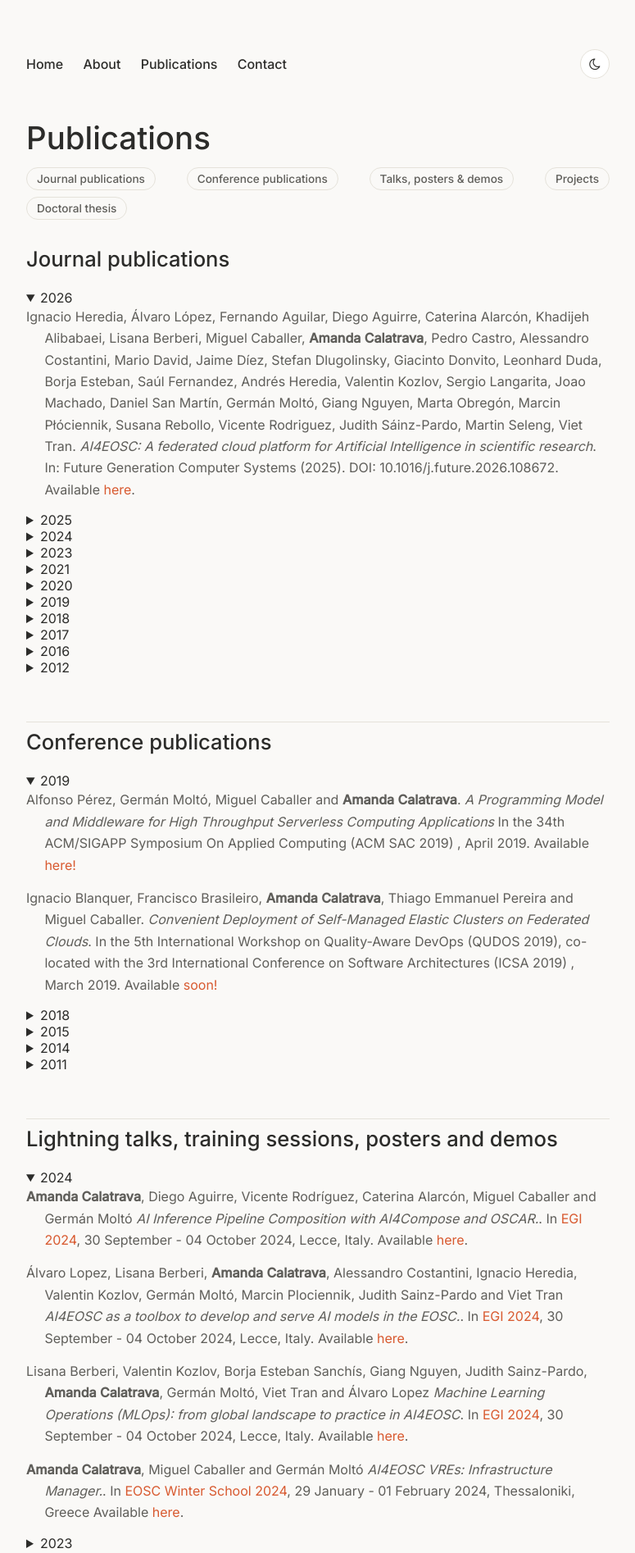
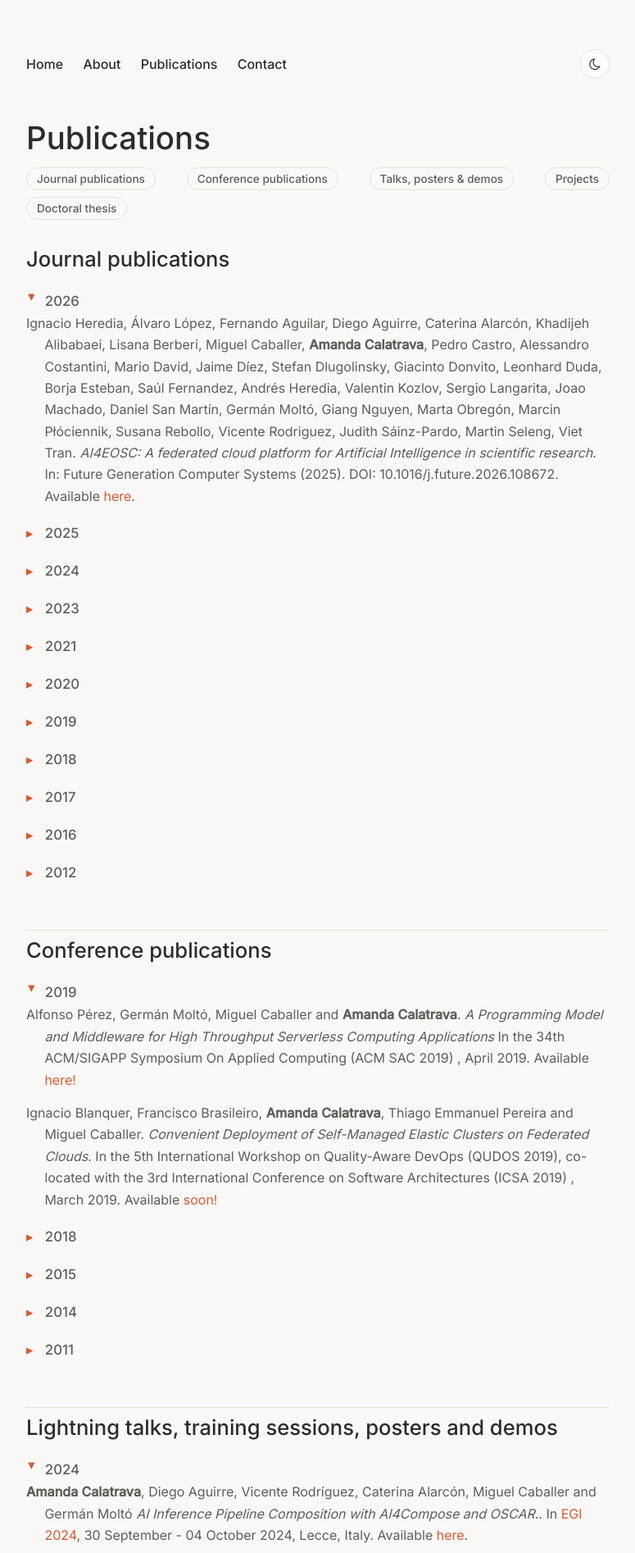
Before and after one commit to amcaar/amcaar.github.io, a Jekyll site: the page built from cv/index.html, in a window 1280 px wide. Shown: the top 1894 px of the page at 82% size, without its empty margins (252-1027 px from the left). Built offline with Jekyll 4.4.1, drawn with Linux system fonts in a browser that asks for light colours.

Commit message:
Add styles for cv colapsing elements
Added styles for cv-year class and its summary element.

```diff
--- a/css/pages.css
+++ b/css/pages.css
@@ -239,6 +239,44 @@ ul.contact {
 	margin-bottom: 10px;
 }
 
+.cv-year {
+	margin-top: 18px;
+}
+
+.cv-year summary {
+	cursor: pointer;
+	list-style: none;
+	color: var(--color-text-secondary);
+	font-size: 1.05em;
+	font-weight: 500;
+	padding: 4px 0;
+}
+
+.cv-year summary::-webkit-details-marker {
+	display: none;
+}
+
+.cv-year summary::before {
+	content: "▸";
+	display: inline-block;
+	width: 1em;
+	margin-right: 6px;
+	color: var(--color-accent);
+	transition: transform 0.15s ease;
+}
+
+.cv-year[open] summary::before {
+	transform: rotate(90deg);
+}
+
+.cv-year summary:hover {
+	color: var(--color-accent);
+}
+
+.cv-year p {
+	margin-top: 14px;
+}
+
 .publications p {
 	font-size: 1em;
 	line-height: 1.65;
```
